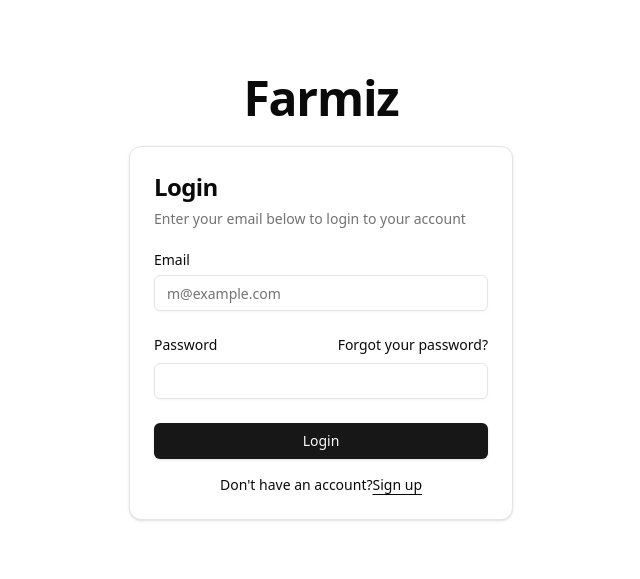
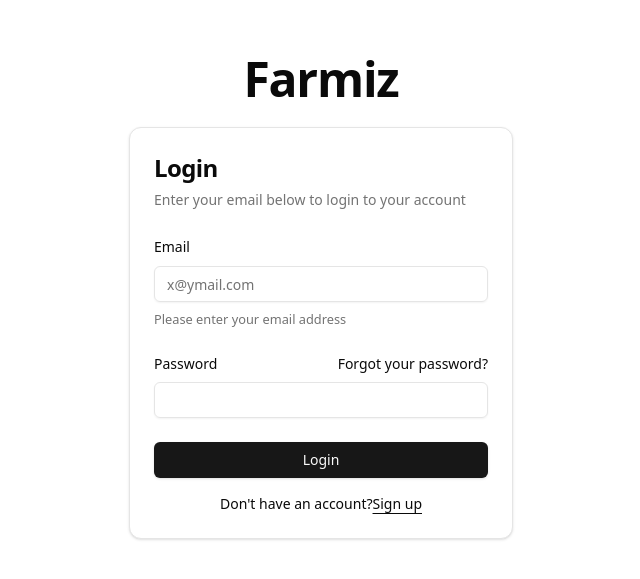
Before and after one commit to PravinKumar95/poultry-web, a React (Vite) app: page /signin in a window 1280 px wide. Shown: the part 103-682 px from the top of the page, without its empty margins (319-959 px from the left). Built offline with nearby package versions, Linux system fonts and the light colour scheme; no server answers.

Commit message:
login setup

```diff
--- a/src/components/auth/login-form.tsx
+++ b/src/components/auth/login-form.tsx
@@ -8,13 +8,54 @@ import {
   CardTitle,
 } from "@/components/ui/card";
 import { Input } from "@/components/ui/input";
-import { Label } from "@/components/ui/label";
 import Logo from "../brand/logo";
+import {
+  Form,
+  FormControl,
+  FormDescription,
+  FormField,
+  FormItem,
+  FormLabel,
+  FormMessage,
+} from "../ui/form";
+import { z } from "zod";
+import { useAuth } from "@/context/auth";
+import { zodResolver } from "@hookform/resolvers/zod";
+import { useNavigate } from "@tanstack/react-router";
+import { useForm, SubmitHandler } from "react-hook-form";
+
+const formSchema = z.object({
+  email: z.string().email(),
+  password: z.string().min(8, {
+    message: "Please must me alteast 8 characters",
+  }),
+});
+
+type SignInSchema = z.infer<typeof formSchema>;
 
 export function LoginForm({
   className,
   ...props
 }: React.ComponentPropsWithoutRef<"div">) {
+  const auth = useAuth();
+  const navigate = useNavigate();
+  const form = useForm<SignInSchema>({
+    resolver: zodResolver(formSchema),
+    defaultValues: {
+      email: "",
+      password: "",
+    },
+  });
+
+  const handleSignIn: SubmitHandler<SignInSchema> = async ({
+    email,
+    password,
+  }) => {
+    await auth.signin(email, password);
+    await navigate({
+      to: "/",
+    });
+  };
   return (
     <div className={cn("flex flex-col gap-6", className)} {...props}>
       <Logo />
@@ -26,20 +67,32 @@ export function LoginForm({
           </CardDescription>
         </CardHeader>
         <CardContent>
-          <form>
+          <Form {...form}>
+            <form onSubmit={form.handleSubmit(handleSignIn)}>
               <div className="flex flex-col gap-6">
-              <div className="grid gap-2">
-                <Label htmlFor="email">Email</Label>
-                <Input
-                  id="email"
-                  type="email"
-                  placeholder="m@example.com"
-                  required
+                <FormField
+                  control={form.control}
+                  name="email"
+                  render={({ field }) => (
+                    <FormItem>
+                      <FormLabel>Email</FormLabel>
+                      <FormControl>
+                        <Input placeholder="x@ymail.com" {...field} />
+                      </FormControl>
+                      <FormDescription>
+                        Please enter your email address
+                      </FormDescription>
+                      <FormMessage />
+                    </FormItem>
+                  )}
                 />
-              </div>
-              <div className="grid gap-2">
+                <FormField
+                  control={form.control}
+                  name="password"
+                  render={({ field }) => (
+                    <FormItem>
                       <div className="flex items-center">
-                  <Label htmlFor="password">Password</Label>
+                        <FormLabel>Password</FormLabel>
                         <a
                           href="#"
                           className="ml-auto inline-block text-sm underline-offset-4 hover:underline"
@@ -47,8 +100,13 @@ export function LoginForm({
                           Forgot your password?
                         </a>
                       </div>
-                <Input id="password" type="password" required />
-              </div>
+                      <FormControl>
+                        <Input type="password" required {...field} />
+                      </FormControl>
+                      <FormMessage />
+                    </FormItem>
+                  )}
+                />
                 <Button type="submit" className="w-full">
                   Login
                 </Button>
@@ -60,6 +118,7 @@ export function LoginForm({
                 </a>
               </div>
             </form>
+          </Form>
         </CardContent>
       </Card>
     </div>
```
Lines whose indentation alone changed are shown as unchanged.
